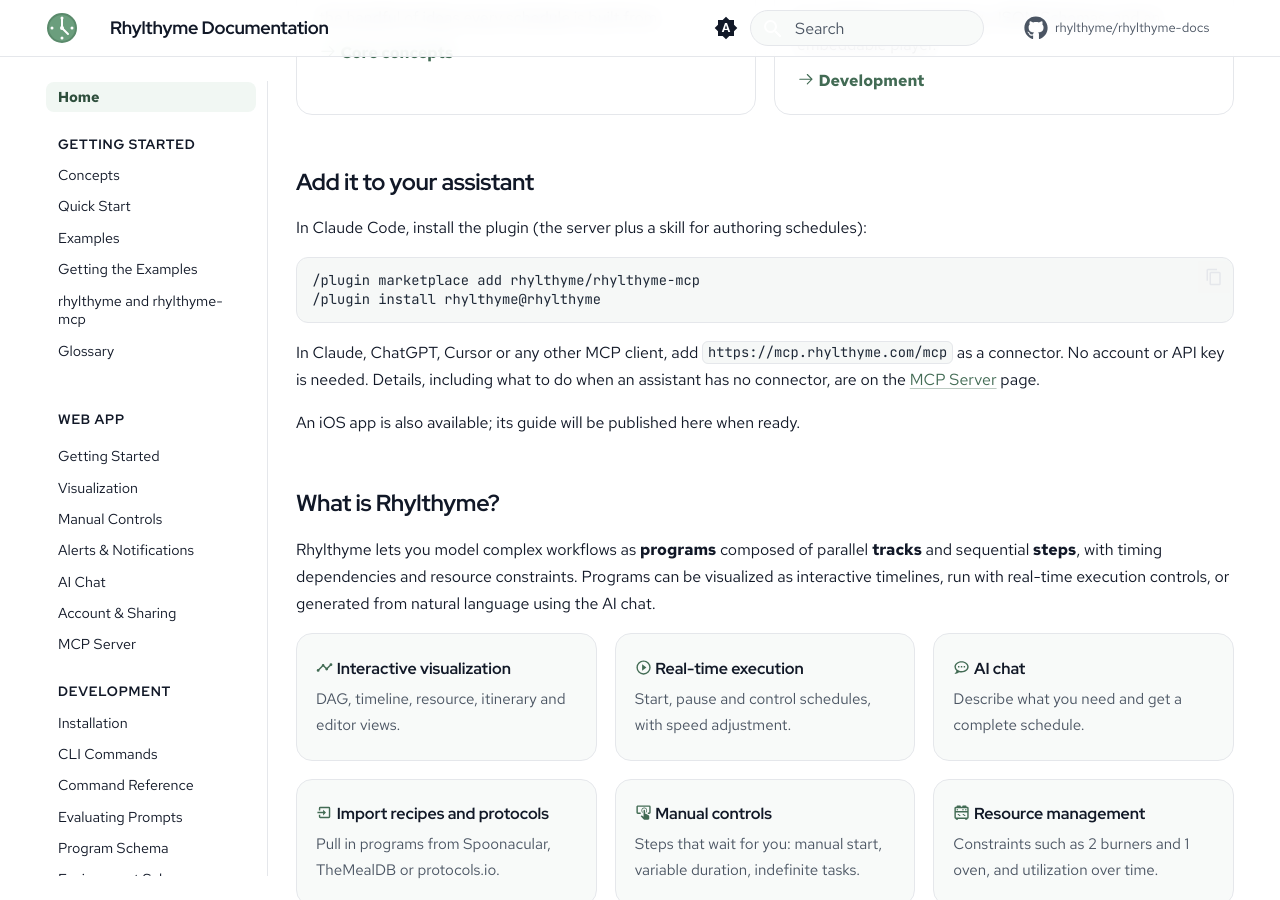
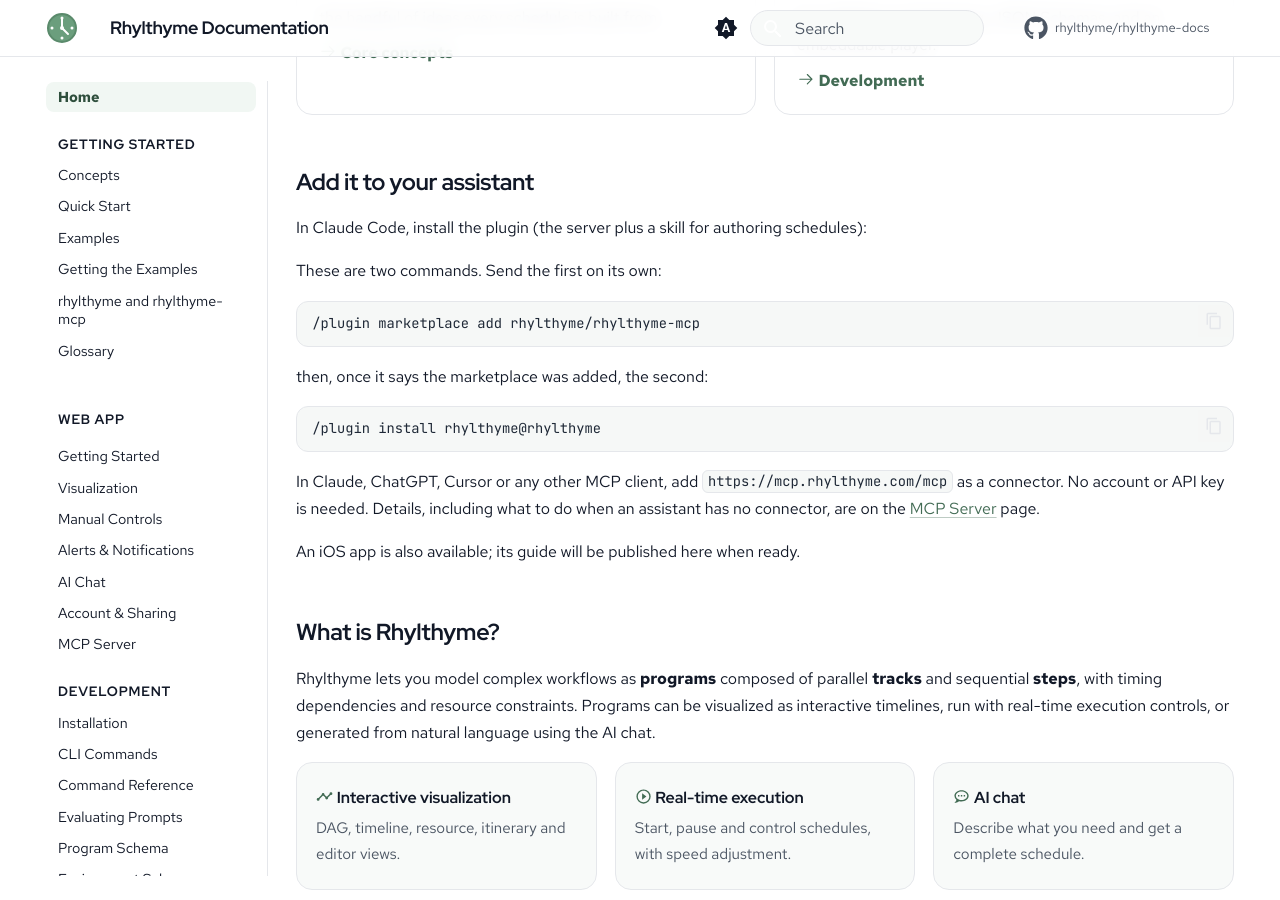
Before and after one commit to rhylthyme/rhylthyme-docs, an MkDocs documentation site: the page built from docs/index.md, in a window 1280 px wide and 900 px high, scrolled down 957 px. Built offline with MkDocs 1.6.1 and Material for MkDocs 9.7.7, drawn with Linux system fonts in a browser that asks for light colours; comment, search, counter and statistics services are not loaded; the version menu is left out.

Commit message:
Split the Claude Code plugin commands into two blocks
Pasted together, both lines reach /plugin as one command and neither
runs. Each is now its own block, sent one after the other.

Co-Authored-By: Claude Opus 5.5 <noreply@anthropic.com>

````diff
--- a/docs/index.md
+++ b/docs/index.md
@@ -52,8 +52,15 @@ hide:
 In Claude Code, install the plugin (the server plus a skill for authoring
 schedules):
 
+These are two commands. Send the first on its own:
+
 ```
 /plugin marketplace add rhylthyme/rhylthyme-mcp
+```
+
+then, once it says the marketplace was added, the second:
+
+```
 /plugin install rhylthyme@rhylthyme
 ```
 
````
Also changed, not shown: docs/development/installation.md (+7 -0 lines), docs/web-app/mcp.md (+7 -0 lines).
